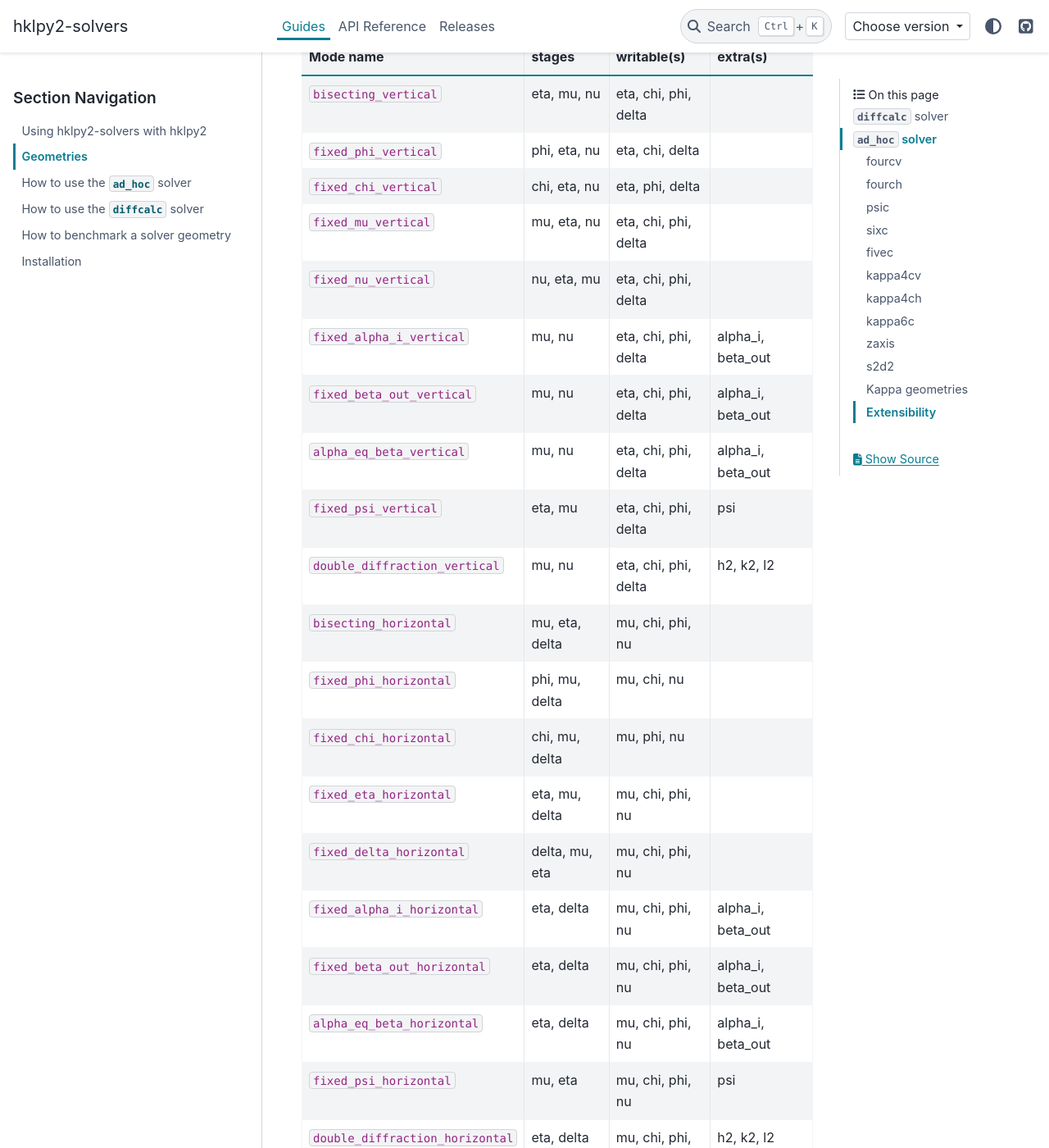
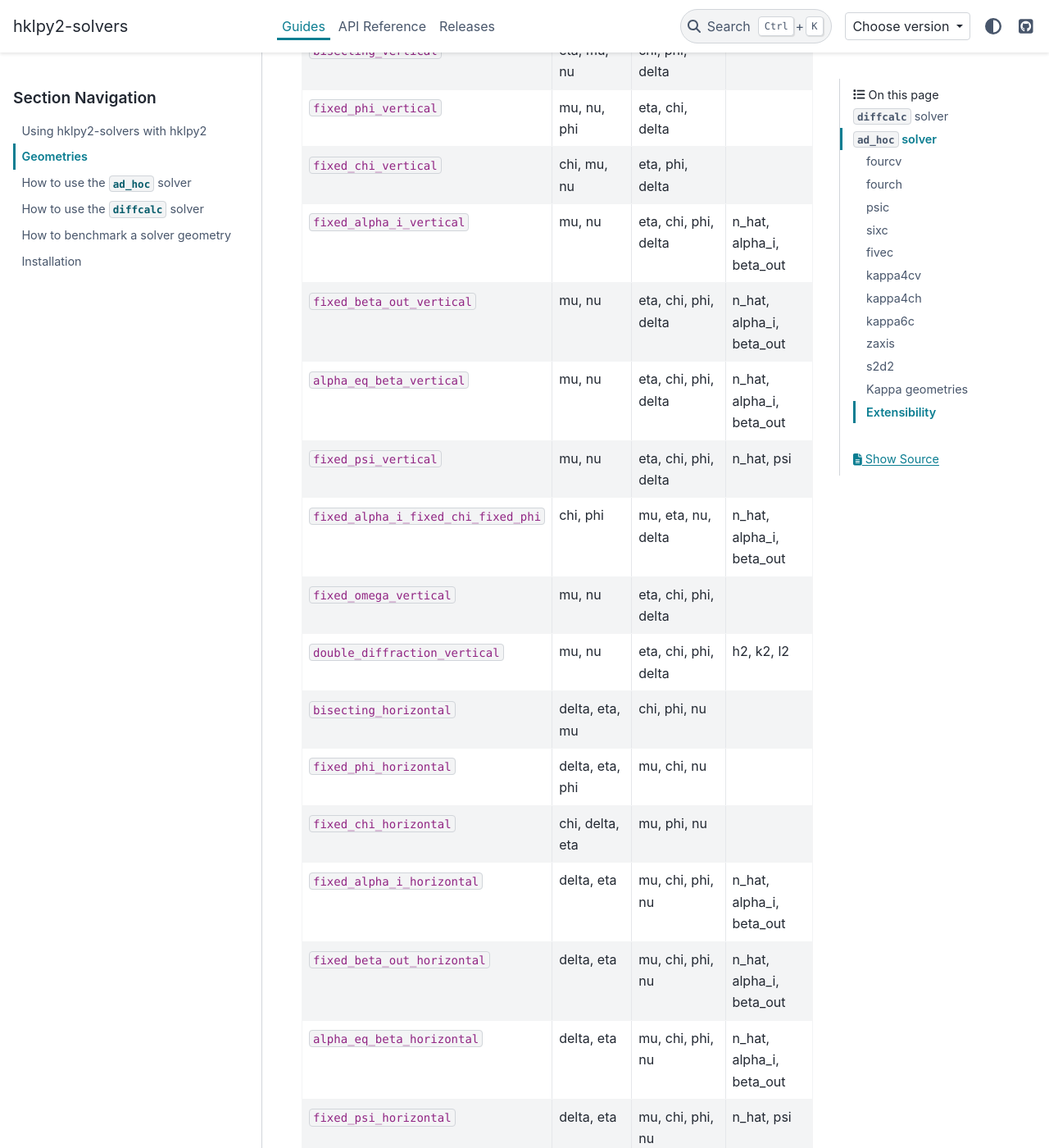
Before and after one commit to prjemian/hklpy2_solvers, a Sphinx documentation site: the page built from docs/source/geometries.rst, in a window 1280 px wide and 1400 px high, scrolled down 7463 px. Shown: the whole window at 82% size. Built offline with Sphinx 7.4.7 and the PyData theme 0.15.4, drawn with Linux system fonts in a browser that asks for light colours; pages that are not in the unit, such as notebooks, are missing from menus; some of the changed text lies outside the part shown.

Commit message:
docs #51 refresh ad_hoc geometry tables and guide for v0.10.0
Apply v0.7.0 mode renames missed in earlier passes
(psi_constant -> fixed_psi, constant_omega -> fixed_omega, etc.),
correct writable-stage columns to exclude constant stages, add
n_hat to extras lists, add v0.10.0 psic/kappa6c modes, document
register_geometry_file in guide_ad_hoc, and bump usage upper
bound from 12 to 24 modes per geometry.

Agent: OpenCode (claudeopus47)

```diff
--- a/docs/source/geometries.rst
+++ b/docs/source/geometries.rst
@@ -272,14 +272,14 @@ See `ad_hoc_diffractometer fourcv
      - phi
      - omega, chi, ttheta
      -
-   * - ``constant_omega``
+   * - ``fixed_omega``
      - omega
      - chi, phi, ttheta
      -
-   * - ``psi_constant``
+   * - ``fixed_psi``
      - *(none)*
      - omega, chi, phi, ttheta
-     - psi
+     - n_hat, psi
    * - ``double_diffraction``
      - *(none)*
      - omega, chi, phi, ttheta
@@ -331,14 +331,14 @@ See `ad_hoc_diffractometer fourch
      - phi
      - omega, chi, ttheta
      -
-   * - ``constant_omega``
+   * - ``fixed_omega``
      - omega
      - chi, phi, ttheta
      -
-   * - ``psi_constant``
+   * - ``fixed_psi``
      - *(none)*
      - omega, chi, phi, ttheta
-     - psi
+     - n_hat, psi
    * - ``double_diffraction``
      - *(none)*
      - omega, chi, phi, ttheta
@@ -380,91 +380,99 @@ See `ad_hoc_diffractometer psic
      - extra(s)
    * - ``bisecting_vertical``
      - eta, mu, nu
-     - eta, chi, phi, delta
+     - chi, phi, delta
      -
    * - ``fixed_phi_vertical``
-     - phi, eta, nu
+     - mu, nu, phi
      - eta, chi, delta
      -
    * - ``fixed_chi_vertical``
-     - chi, eta, nu
+     - chi, mu, nu
      - eta, phi, delta
-     -
-   * - ``fixed_mu_vertical``
-     - mu, eta, nu
-     - eta, chi, phi, delta
-     -
-   * - ``fixed_nu_vertical``
-     - nu, eta, mu
-     - eta, chi, phi, delta
      -
    * - ``fixed_alpha_i_vertical``
      - mu, nu
      - eta, chi, phi, delta
-     - alpha_i, beta_out
+     - n_hat, alpha_i, beta_out
    * - ``fixed_beta_out_vertical``
      - mu, nu
      - eta, chi, phi, delta
-     - alpha_i, beta_out
+     - n_hat, alpha_i, beta_out
    * - ``alpha_eq_beta_vertical``
      - mu, nu
      - eta, chi, phi, delta
-     - alpha_i, beta_out
+     - n_hat, alpha_i, beta_out
    * - ``fixed_psi_vertical``
-     - eta, mu
+     - mu, nu
      - eta, chi, phi, delta
-     - psi
+     - n_hat, psi
+   * - ``fixed_alpha_i_fixed_chi_fixed_phi``
+     - chi, phi
+     - mu, eta, nu, delta
+     - n_hat, alpha_i, beta_out
+   * - ``fixed_omega_vertical``
+     - mu, nu
+     - eta, chi, phi, delta
+     -
    * - ``double_diffraction_vertical``
      - mu, nu
      - eta, chi, phi, delta
      - h2, k2, l2
    * - ``bisecting_horizontal``
-     - mu, eta, delta
-     - mu, chi, phi, nu
+     - delta, eta, mu
+     - chi, phi, nu
      -
    * - ``fixed_phi_horizontal``
-     - phi, mu, delta
+     - delta, eta, phi
      - mu, chi, nu
      -
    * - ``fixed_chi_horizontal``
-     - chi, mu, delta
+     - chi, delta, eta
      - mu, phi, nu
      -
-   * - ``fixed_eta_horizontal``
-     - eta, mu, delta
+   * - ``fixed_alpha_i_horizontal``
+     - delta, eta
+     - mu, chi, phi, nu
+     - n_hat, alpha_i, beta_out
+   * - ``fixed_beta_out_horizontal``
+     - delta, eta
+     - mu, chi, phi, nu
+     - n_hat, alpha_i, beta_out
+   * - ``alpha_eq_beta_horizontal``
+     - delta, eta
+     - mu, chi, phi, nu
+     - n_hat, alpha_i, beta_out
+   * - ``fixed_psi_horizontal``
+     - delta, eta
+     - mu, chi, phi, nu
+     - n_hat, psi
+   * - ``fixed_omega_horizontal``
+     - delta, eta
      - mu, chi, phi, nu
      -
-   * - ``fixed_delta_horizontal``
-     - delta, mu, eta
+   * - ``double_diffraction_horizontal``
+     - delta, eta
+     - mu, chi, phi, nu
+     - h2, k2, l2
+   * - ``zone_vertical``
+     - mu, nu
+     - eta, chi, phi, delta
+     -
+   * - ``zone_horizontal``
+     - delta, eta
      - mu, chi, phi, nu
      -
-   * - ``fixed_alpha_i_horizontal``
-     - eta, delta
-     - mu, chi, phi, nu
-     - alpha_i, beta_out
-   * - ``fixed_beta_out_horizontal``
-     - eta, delta
-     - mu, chi, phi, nu
-     - alpha_i, beta_out
-   * - ``alpha_eq_beta_horizontal``
-     - eta, delta
-     - mu, chi, phi, nu
-     - alpha_i, beta_out
-   * - ``fixed_psi_horizontal``
-     - mu, eta
-     - mu, chi, phi, nu
-     - psi
-   * - ``double_diffraction_horizontal``
-     - eta, delta
-     - mu, chi, phi, nu
-     - h2, k2, l2
    * - ``lifting_detector_phi``
-     - phi, mu
+     - chi, eta, mu
      - phi, nu, delta
      -
    * - ``lifting_detector_mu``
-     - mu, eta
+     - chi, eta, phi
      - mu, nu, delta
+     -
+   * - ``lifting_detector_eta``
+     - chi, mu, phi
+     - eta, nu, delta
      -
 
 .. _geometry.sixc:
@@ -502,28 +510,28 @@ See `ad_hoc_diffractometer sixc
      - extra(s)
    * - ``bisecting_4c``
      - alpha, gamma, omega
-     - omega, chi, phi, delta
+     - chi, phi, delta
      -
    * - ``fixed_gamma_5c``
-     - gamma, alpha, omega
-     - omega, chi, phi, delta, alpha
+     - alpha, gamma, omega
+     - chi, phi, delta
      -
    * - ``fixed_alpha_5c``
-     - alpha, omega, gamma
-     - omega, chi, phi, delta, gamma
+     - alpha, gamma, omega
+     - chi, phi, delta
      -
    * - ``fixed_alpha_zaxis``
      - alpha, chi
-     - omega, delta, gamma
-     - alpha_i, beta_out
+     - omega, phi, delta, gamma
+     - n_hat, alpha_i, beta_out
    * - ``fixed_beta_zaxis``
-     - gamma, chi
-     - omega, delta, alpha
-     - alpha_i, beta_out
+     - chi, gamma
+     - alpha, omega, phi, delta
+     - n_hat, alpha_i, beta_out
    * - ``alpha_eq_beta_zaxis``
      - chi, phi
-     - omega, delta, alpha, gamma
-     - alpha_i, beta_out
+     - alpha, omega, delta, gamma
+     - n_hat, alpha_i, beta_out
 
 .. _geometry.fivec:
 
@@ -572,11 +580,11 @@ See `ad_hoc_diffractometer fivec
      -
    * - ``fixed_mu``
      - mu, omega
-     - omega, chi, phi, ttheta
+     - chi, phi, ttheta
      -
-   * - ``constant_omega_noncoplanar``
+   * - ``fixed_omega_noncoplanar``
      - mu, omega
-     - mu, chi, phi, ttheta
+     - chi, phi, ttheta
      -
 
 .. _geometry.kappa4cv:
@@ -613,29 +621,29 @@ See `ad_hoc_diffractometer kappa4cv
      - writable(s)
      - extra(s)
    * - ``bisecting``
-     - komega
+     - omega (virtual)
      - komega, kappa, kphi, ttheta
      -
    * - ``fixed_kphi``
      - kphi
      - komega, kappa, ttheta
      -
-   * - ``constant_omega``
-     - omega
+   * - ``fixed_omega``
+     - omega (virtual)
      - komega, kappa, kphi, ttheta
      -
-   * - ``constant_chi``
-     - chi
+   * - ``fixed_chi``
+     - chi (virtual)
      - komega, kappa, kphi, ttheta
      -
-   * - ``constant_phi``
-     - phi
+   * - ``fixed_phi``
+     - phi (virtual)
      - komega, kappa, kphi, ttheta
      -
-   * - ``psi_constant``
+   * - ``fixed_psi``
      - *(none)*
      - komega, kappa, kphi, ttheta
-     - psi
+     - n_hat, psi
    * - ``double_diffraction``
      - *(none)*
      - komega, kappa, kphi, ttheta
@@ -675,29 +683,29 @@ See `ad_hoc_diffractometer kappa4ch
      - writable(s)
      - extra(s)
    * - ``bisecting``
-     - komega
+     - omega (virtual)
      - komega, kappa, kphi, ttheta
      -
    * - ``fixed_kphi``
      - kphi
      - komega, kappa, ttheta
      -
-   * - ``constant_omega``
-     - omega
+   * - ``fixed_omega``
+     - omega (virtual)
      - komega, kappa, kphi, ttheta
      -
-   * - ``constant_chi``
-     - chi
+   * - ``fixed_chi``
+     - chi (virtual)
      - komega, kappa, kphi, ttheta
      -
-   * - ``constant_phi``
-     - phi
+   * - ``fixed_phi``
+     - phi (virtual)
      - komega, kappa, kphi, ttheta
      -
-   * - ``psi_constant``
+   * - ``fixed_psi``
      - *(none)*
      - komega, kappa, kphi, ttheta
-     - psi
+     - n_hat, psi
 
 .. _geometry.kappa6c:
 
@@ -734,53 +742,61 @@ See `ad_hoc_diffractometer kappa6c
      - writable(s)
      - extra(s)
    * - ``bisecting_vertical``
-     - komega, mu, nu
+     - mu, nu, omega (virtual)
      - komega, kappa, kphi, delta
      -
    * - ``bisecting_horizontal``
-     - mu, komega, delta
-     - mu, kappa, kphi, nu
+     - delta, komega, mu
+     - kappa, kphi, nu
      -
    * - ``fixed_kphi``
      - kphi, mu, nu
      - komega, kappa, delta
      -
    * - ``fixed_mu``
-     - mu, komega, nu
+     - mu, nu, omega (virtual)
      - komega, kappa, kphi, delta
      -
    * - ``fixed_nu``
-     - nu, komega, mu
+     - mu, nu, omega (virtual)
      - komega, kappa, kphi, delta
      -
    * - ``fixed_delta``
-     - delta, mu, komega
-     - mu, kappa, kphi, nu
+     - delta, komega, mu
+     - kappa, kphi, nu
      -
    * - ``lifting_detector_mu``
-     - mu, komega
-     - mu, nu, delta
+     - komega, mu
+     - kappa, kphi, nu, delta
      -
    * - ``lifting_detector_kphi``
      - kphi, mu
-     - kphi, nu, delta
+     - komega, kappa, nu, delta
      -
    * - ``fixed_psi_vertical``
+     - mu, omega (virtual)
+     - komega, kappa, kphi, nu, delta
+     - n_hat, psi
+   * - ``fixed_psi_horizontal``
      - komega, mu
-     - komega, kappa, kphi, delta
-     - psi
-   * - ``fixed_psi_horizontal``
-     - mu, komega
-     - mu, kappa, kphi, nu
-     - psi
+     - kappa, kphi, nu, delta
+     - n_hat, psi
    * - ``double_diffraction_vertical``
      - mu, nu
      - komega, kappa, kphi, delta
      - h2, k2, l2
    * - ``double_diffraction_horizontal``
-     - komega, delta
+     - delta, komega
      - mu, kappa, kphi, nu
      - h2, k2, l2
+   * - ``zone_vertical``
+     - mu, nu
+     - komega, kappa, kphi, delta
+     -
+   * - ``zone_horizontal``
+     - delta, komega
+     - mu, kappa, kphi, nu
+     -
 
 .. _geometry.zaxis:
 
@@ -818,12 +834,12 @@ See `ad_hoc_diffractometer zaxis
      - extra(s)
    * - ``zaxis``
      - *(none)*
-     - Z, delta, gamma
-     - alpha_i, beta_out
+     - alpha, Z, delta, gamma
+     - n_hat, alpha_i, beta_out
    * - ``reflectivity``
      - *(none)*
-     - Z, delta, alpha, gamma
-     - alpha_i, beta_out
+     - alpha, Z, delta, gamma
+     - n_hat, alpha_i, beta_out
 
 .. _geometry.s2d2:
 
@@ -849,7 +865,7 @@ See `ad_hoc_diffractometer s2d2
    * - Pseudo axes
      - ``h``, ``k``, ``l``
    * - Default mode
-     - ``mu_fixed`` (first available)
+     - ``fixed_mu`` (first available)
 
 .. list-table:: ``s2d2`` operating modes
    :header-rows: 1
@@ -859,14 +875,14 @@ See `ad_hoc_diffractometer s2d2
      - Constant stages
      - writable(s)
      - extra(s)
-   * - ``mu_fixed``
+   * - ``fixed_mu``
      - mu
      - Z, nu, delta
      -
    * - ``reflectivity``
      - *(none)*
      - mu, Z, nu, delta
-     - alpha_i, beta_out
+     - n_hat, alpha_i, beta_out
 
 Kappa geometries
 ~~~~~~~~~~~~~~~~
--- a/docs/source/usage.rst
+++ b/docs/source/usage.rst
@@ -42,7 +42,7 @@ Available solvers
        :ref:`zaxis <geometry.zaxis>`, :ref:`s2d2 <geometry.s2d2>`
      - 10 diffractometer geometries via
        `ad_hoc_diffractometer <https://github.com/prjemian/ad_hoc_diffractometer>`_.
-       2--12 modes per geometry.
+       2--24 modes per geometry.
 
 See :ref:`geometries` for the full description of each geometry and its
 operating modes.
```
Also changed, not shown: other parts of docs/source/geometries.rst (+7 -6 lines), docs/source/guide_ad_hoc.rst (+45 -3 lines).
